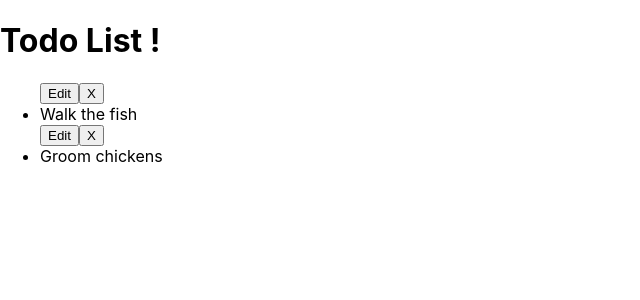
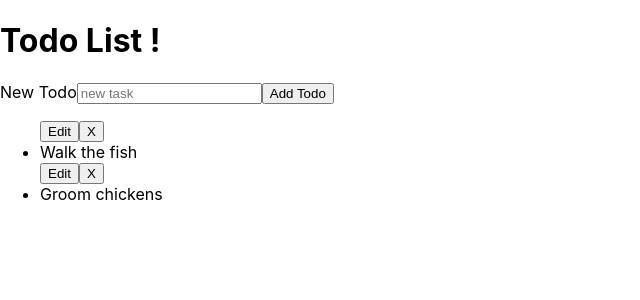
Before and after one commit to neeerajtk/Todo-List-React, a React (Create React App) app in the folder todo/: page / in a window 1280 px wide. Shown: the top 300 px of the page, without its empty margins (0-640 px from the left). Built offline with nearby package versions, Linux system fonts and the light colour scheme.

Commit message:
form add todo func added

```diff
--- a/todo/src/NewTodoForm.js
+++ b/todo/src/NewTodoForm.js
@@ -7,6 +7,7 @@ class NewTodoForm extends Component{
             task:""
         }
     this.handleChange=this.handleChange.bind(this);
+    this.handleSubmit=this.handleSubmit.bind(this);
     }
     handleChange(evt){
         this.setState({
@@ -16,7 +17,8 @@ class NewTodoForm extends Component{
 
     handleSubmit(evt){
         evt.preventDefault();
-
+        this.props.createTodo(this.state);
+        this.setState({task: ""});
     }
     render(){
         return(
@@ -32,6 +34,7 @@ class NewTodoForm extends Component{
                 />
                 <button>Add Todo</button>
             </form>
+        )
     }
 }
 
--- a/todo/src/TodoList.js
+++ b/todo/src/TodoList.js
@@ -1,5 +1,6 @@
 import React, { Component } from 'react';
 import Todo from './Todo';
+import NewTodoForm from './NewTodoForm';
 
 class TodoList extends Component{
     constructor(props){
@@ -7,9 +8,14 @@ class TodoList extends Component{
         this.state = {
             todos: [{task: "Walk the fish"},{task: "Groom chickens"}]
         };
+        this.create=this.create.bind(this);
     }
 
-
+    create(newTodo){
+        this.setState({
+            todos: [...this.state.todos, newTodo]
+        })
+    }
     render(){
         const todos = this.state.todos.map(todo=> {
             return <Todo task={todo.task} />
@@ -17,6 +23,7 @@ class TodoList extends Component{
         return(
             <div>
                 <h1>Todo List !</h1>
+                <NewTodoForm createTodo={this.create}/>
                 <ul>
                     {todos}
                 </ul>
```
